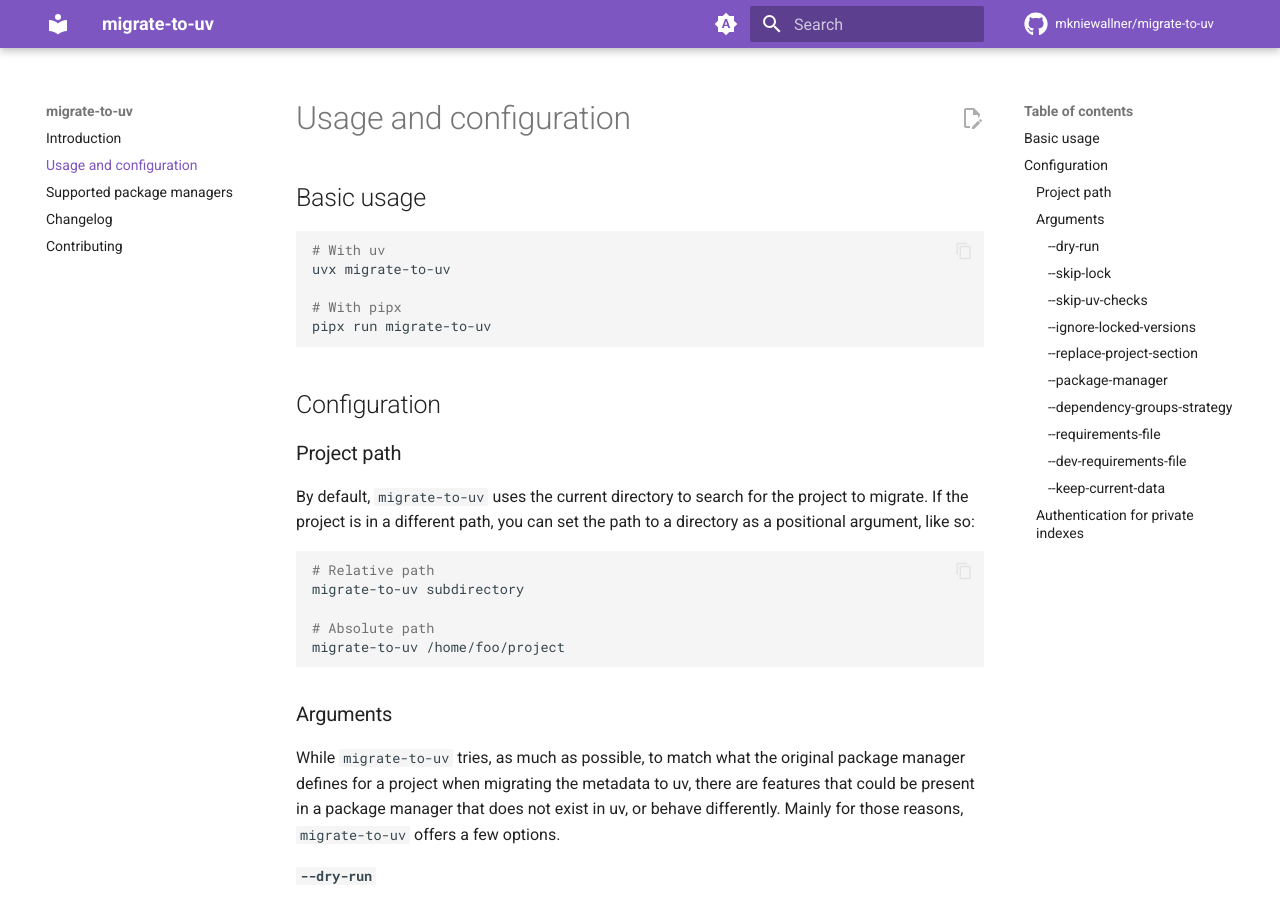
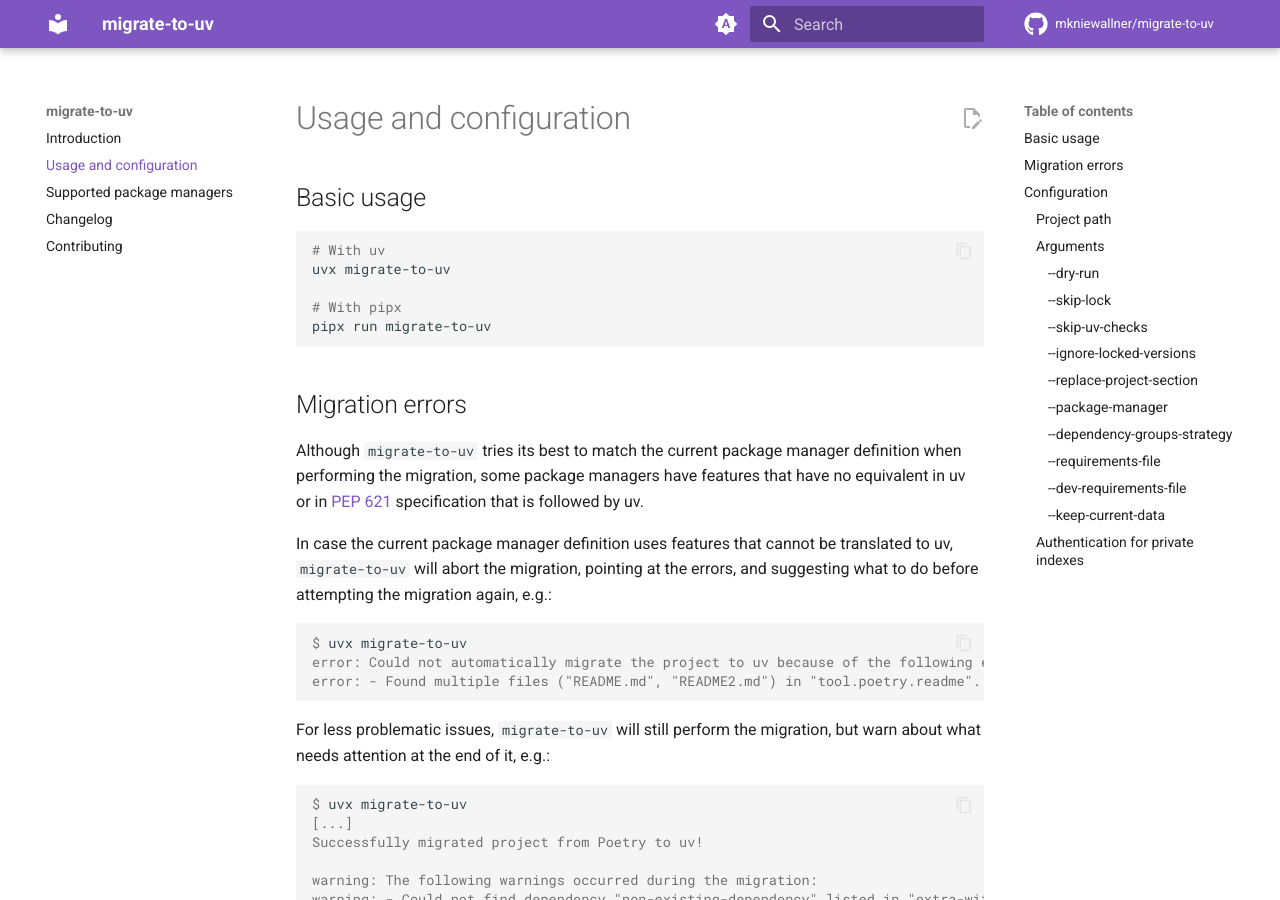
Before and after one commit to mkniewallner/migrate-to-uv, an MkDocs documentation site: the page built from docs/usage-and-configuration.md, in a window 1280 px wide and 900 px high. Built offline with MkDocs 1.6.1 and Material for MkDocs 9.7.7, drawn with Linux system fonts in a browser that asks for light colours; comment, search, counter and statistics services are not loaded; some of the changed text lies outside the part shown.

Commit message:
docs(usage): document error handling (#490)

````diff
--- a/docs/usage-and-configuration.md
+++ b/docs/usage-and-configuration.md
@@ -8,6 +8,34 @@
 
 # With pipx
 pipx run migrate-to-uv
+```
+
+## Migration errors
+
+Although `migrate-to-uv` tries its best to match the current package manager definition when performing the migration,
+some package managers have features that have no equivalent in uv or
+in [PEP 621](https://packaging.python.org/en/latest/specifications/pyproject-toml/#pyproject-toml-spec) specification
+that is followed by uv.
+
+In case the current package manager definition uses features that cannot be translated to uv, `migrate-to-uv` will abort
+the migration, pointing at the errors, and suggesting what to do before attempting the migration again, e.g.:
+
+```console
+$ uvx migrate-to-uv
+error: Could not automatically migrate the project to uv because of the following errors:
+error: - Found multiple files ("README.md", "README2.md") in "tool.poetry.readme". PEP 621 only supports setting one. Make sure to manually edit the section before migrating.
+```
+
+For less problematic issues, `migrate-to-uv` will still perform the migration, but warn about what needs attention at
+the end of it, e.g.:
+
+```console
+$ uvx migrate-to-uv
+[...]
+Successfully migrated project from Poetry to uv!
+
+warning: The following warnings occurred during the migration:
+warning: - Could not find dependency "non-existing-dependency" listed in "extra-with-non-existing-dependencies" extra.
 ```
 
 ## Configuration
````
Also changed, not shown: docs/index.md (+6 -6 lines).
